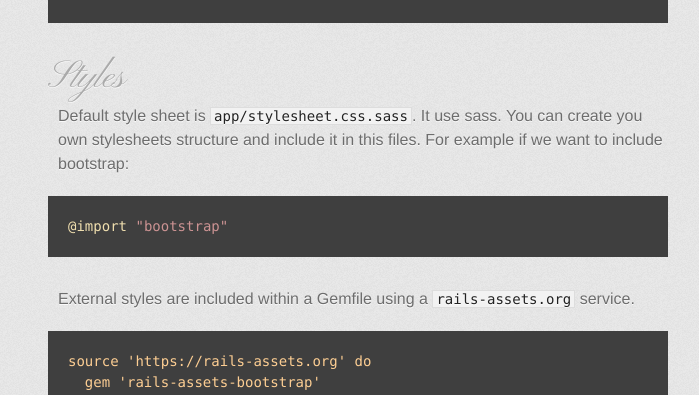
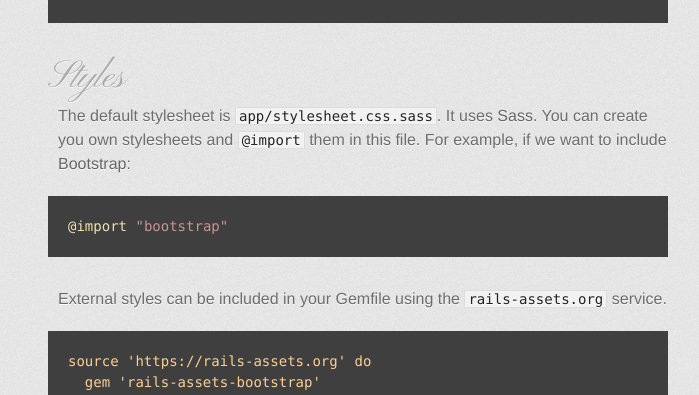
Before and after one commit to elia/inesita-rb.github.io, a Jekyll site: the page built from index.md, in a window 1280 px wide and 900 px high, scrolled down 6770 px. Shown: the part 184-579 px from the top of the window, without its empty margins (282-981 px from the left). Built offline with Jekyll 4.4.1, drawn with Linux system fonts in a browser that asks for light colours; Markdown is read by kramdown in place of the engine named in the settings.

Commit message:
Update styles.md

````diff
--- a/_includes/styles.md
+++ b/_includes/styles.md
@@ -1,13 +1,13 @@
 ## Styles
 
-Default style sheet is `app/stylesheet.css.sass`. It use sass. You can create you own stylesheets structure and include it in this files.
-For example if we want to include bootstrap:
+The default stylesheet is `app/stylesheet.css.sass`. It uses [Sass](http://sass-lang.com). You can create you own stylesheets and `@import` them in this file.
+For example, if we want to include [Bootstrap](http://getbootstrap.com):
 
 ```sass
 @import "bootstrap"
 ```
 
-External styles are included within a Gemfile using a `rails-assets.org` service.
+External styles can be included in your Gemfile using the `rails-assets.org` service.
 
 ```
 source 'https://rails-assets.org' do
````
